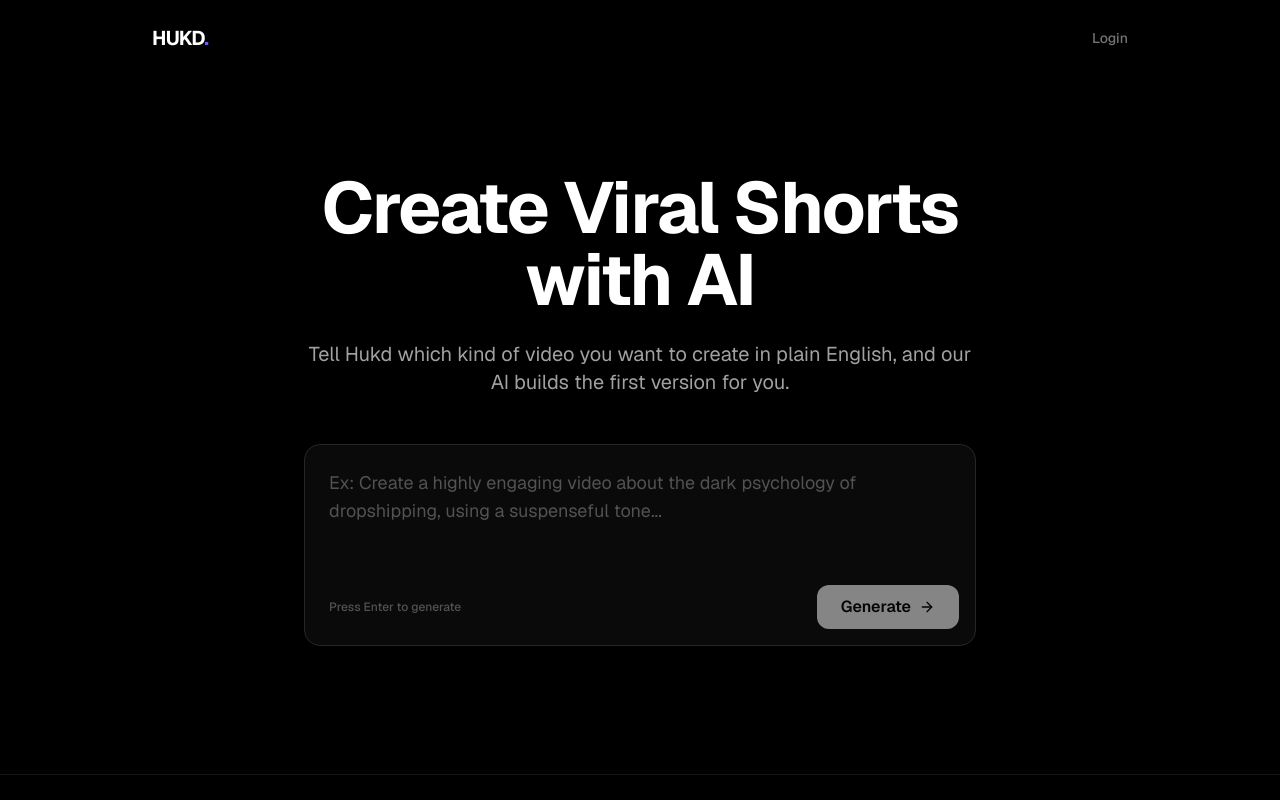
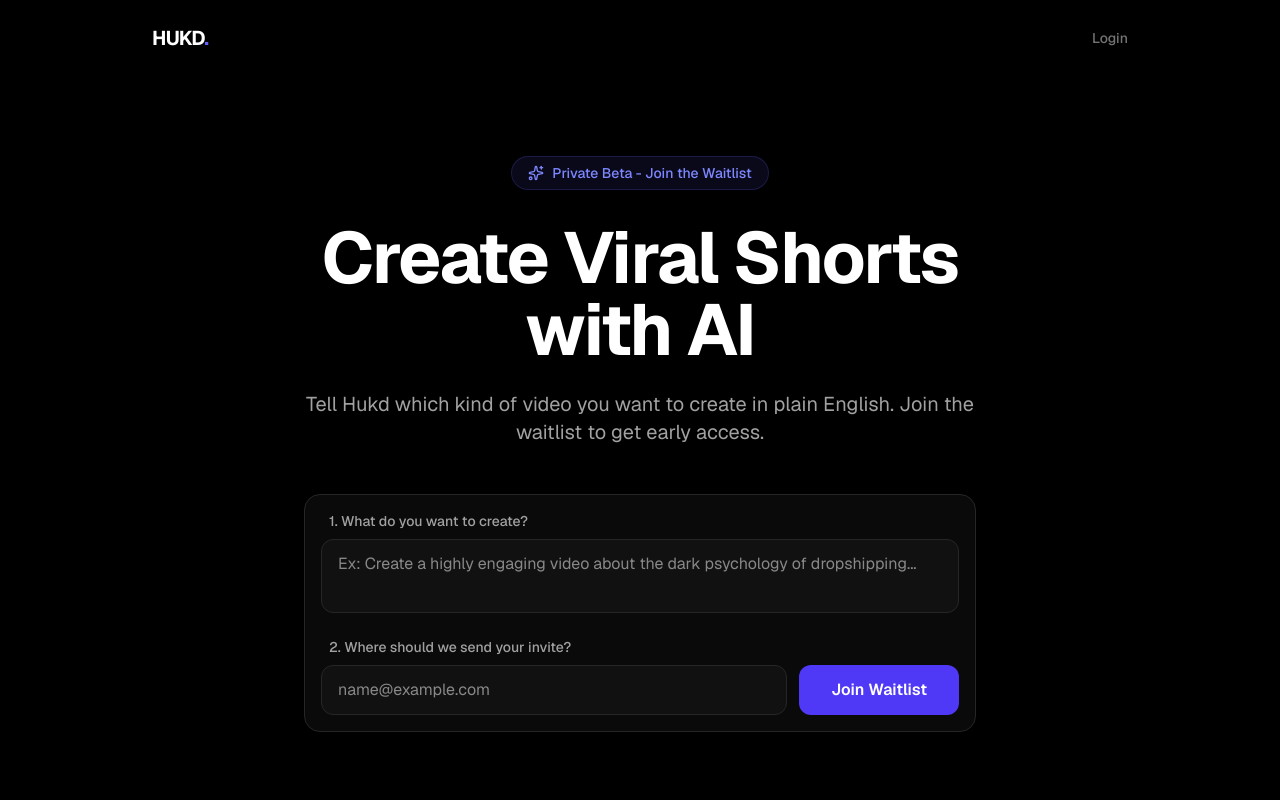
Before and after one commit to hafoudi/hukd-waitlist, a Next.js app: page / in a window 1280 px wide. Shown: the top 800 px of the page. Built offline with nearby package versions, Linux system fonts and the light colour scheme.

Commit message:
feat: show email input directly in the hero box to clarify waitlist intent

```diff
--- a/src/app/page.tsx
+++ b/src/app/page.tsx
@@ -5,35 +5,27 @@
 
 export default function Home() {
   const [prompt, setPrompt] = useState('');
-  const [step, setStep] = useState<'prompt' | 'email' | 'success'>('prompt');
   const [email, setEmail] = useState('');
-  const [loading, setLoading] = useState(false);
-
-  const handleGenerate = (e: React.FormEvent) => {
-    e.preventDefault();
-    if (!prompt.trim()) return;
-    setStep('email');
-  };
+  const [status, setStatus] = useState<'idle' | 'loading' | 'success'>('idle');
 
   const handleWaitlist = async (e: React.FormEvent) => {
     e.preventDefault();
     if (!email) return;
-    setLoading(true);
+    setStatus('loading');
     try {
       const res = await fetch('/api/waitlist', {
         method: 'POST',
         headers: { 'Content-Type': 'application/json' },
-        body: JSON.stringify({ email }),
+        body: JSON.stringify({ email, prompt }), // We can send the prompt too if the API handles it, or just ignore it
       });
       if (res.ok) {
-        setStep('success');
+        setStatus('success');
       } else {
-        setStep('success');
+        setStatus('success'); // Fallback for UX
       }
     } catch (err) {
-      setStep('success');
+      setStatus('success');
     }
-    setLoading(false);
   };
 
   return (
@@ -50,72 +42,58 @@
       </header>
 
       {/* Hero Section */}
-      <main className="max-w-3xl mx-auto px-6 pt-24 pb-32 text-center flex flex-col items-center">
+      <main className="max-w-3xl mx-auto px-6 pt-20 pb-32 text-center flex flex-col items-center">
+        <div className="inline-flex items-center space-x-2 bg-indigo-500/10 border border-indigo-500/20 rounded-full px-4 py-1.5 text-sm font-medium text-indigo-400 mb-8">
+          <Sparkles className="w-4 h-4" />
+          <span>Private Beta - Join the Waitlist</span>
+        </div>
+
         <h1 className="text-5xl md:text-7xl font-bold tracking-tight text-white mb-6">
           Create Viral Shorts <br className="hidden md:block" /> with AI
         </h1>
 
         <p className="text-lg md:text-xl text-neutral-400 mb-12 max-w-2xl">
-          Tell Hukd which kind of video you want to create in plain English, and our AI builds the first version for you.
+          Tell Hukd which kind of video you want to create in plain English. Join the waitlist to get early access.
         </p>
 
-        {/* Interactive Prompt Area */}
-        <div className="w-full max-w-2xl bg-[#0A0A0A] border border-neutral-800 rounded-2xl p-2 shadow-2xl relative">
+        {/* Waitlist & Prompt Area */}
+        <div className="w-full max-w-2xl bg-[#0A0A0A] border border-neutral-800 rounded-2xl p-4 shadow-2xl relative">
 
-          {step === 'prompt' && (
-            <form onSubmit={handleGenerate} className="flex flex-col">
+          {status !== 'success' ? (
+            <form onSubmit={handleWaitlist} className="flex flex-col text-left">
+              <label className="text-sm font-medium text-neutral-400 mb-2 px-2">1. What do you want to create?</label>
               <textarea
-                rows={3}
-                placeholder="Ex: Create a highly engaging video about the dark psychology of dropshipping, using a suspenseful tone..."
-                className="w-full bg-transparent border-none text-white px-4 py-4 focus:outline-none text-lg placeholder-neutral-600 resize-none"
+                rows={2}
+                placeholder="Ex: Create a highly engaging video about the dark psychology of dropshipping..."
+                className="w-full bg-[#111] border border-neutral-800 rounded-xl text-white px-4 py-3 mb-6 focus:outline-none focus:border-indigo-500 transition-colors resize-none"
                 value={prompt}
                 onChange={(e) => setPrompt(e.target.value)}
-                autoFocus
               />
-              <div className="flex justify-between items-center px-2 pb-2 pt-4">
-                <span className="text-xs text-neutral-600 font-medium px-2">Press Enter to generate</span>
-                <button
-                  type="submit"
-                  disabled={!prompt.trim()}
-                  className="bg-white text-black font-semibold px-6 py-2.5 rounded-xl hover:bg-neutral-200 transition-colors disabled:opacity-50 flex items-center gap-2"
-                >
-                  Generate <ArrowRight className="w-4 h-4" />
-                </button>
-              </div>
-            </form>
-          )}
 
-          {step === 'email' && (
-            <form onSubmit={handleWaitlist} className="flex flex-col p-6 animate-in fade-in slide-in-from-bottom-4 duration-500">
-              <h3 className="text-xl font-bold text-white mb-2 text-left">Great idea. Let's build it.</h3>
-              <p className="text-neutral-400 text-sm mb-6 text-left">Hukd is currently in private beta. Enter your email to get early access and generate your video.</p>
-
+              <label className="text-sm font-medium text-neutral-400 mb-2 px-2">2. Where should we send your invite?</label>
               <div className="flex flex-col sm:flex-row gap-3">
                 <input
                   type="email"
                   placeholder="name@example.com"
-                  className="flex-1 bg-neutral-900 border border-neutral-800 rounded-xl px-4 py-3 text-white focus:outline-none focus:border-indigo-500 transition-colors"
+                  className="flex-1 bg-[#111] border border-neutral-800 rounded-xl px-4 py-3 text-white focus:outline-none focus:border-indigo-500 transition-colors"
                   value={email}
                   onChange={(e) => setEmail(e.target.value)}
                   required
-                  autoFocus
                 />
                 <button
                   type="submit"
-                  disabled={loading}
-                  className="bg-indigo-600 text-white font-semibold px-6 py-3 rounded-xl hover:bg-indigo-700 transition-colors flex items-center justify-center min-w-[120px]"
+                  disabled={status === 'loading'}
+                  className="bg-indigo-600 text-white font-semibold px-8 py-3 rounded-xl hover:bg-indigo-700 transition-colors flex items-center justify-center min-w-[140px]"
                 >
-                  {loading ? <Loader2 className="w-5 h-5 animate-spin" /> : "Join Waitlist"}
+                  {status === 'loading' ? <Loader2 className="w-5 h-5 animate-spin" /> : "Join Waitlist"}
                 </button>
               </div>
             </form>
-          )}
-
-          {step === 'success' && (
+          ) : (
             <div className="flex flex-col items-center justify-center p-10 animate-in zoom-in-95 duration-500">
               <CheckCircle2 className="w-12 h-12 text-green-500 mb-4" />
               <h3 className="text-xl font-bold text-white mb-2">You're on the list!</h3>
-              <p className="text-neutral-400 text-sm text-center">We've saved your prompt. You'll be notified as soon as your account is ready.</p>
+              <p className="text-neutral-400 text-sm text-center">We've saved your spot. You'll be notified as soon as your account is ready.</p>
             </div>
           )}
         </div>
```
